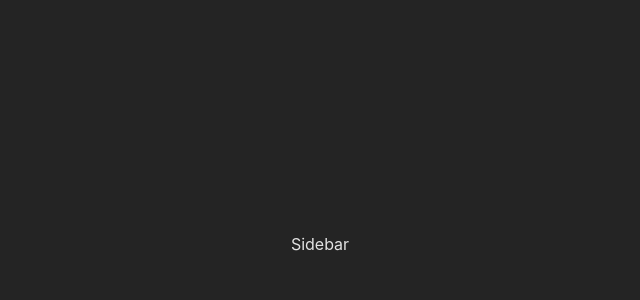
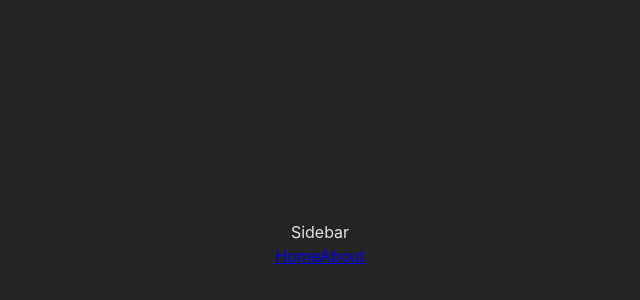
Before and after one commit to slowiakjakub/lostsong-frontend-app, a React (Vite) app: page / in a window 1280 px wide. Shown: the part 156-456 px from the top of the page, without its empty margins (320-960 px from the left). Built offline with nearby package versions, Linux system fonts and the light colour scheme.

Commit message:
Create sidebar with clickable links

```diff
--- a/src/App.jsx
+++ b/src/App.jsx
@@ -5,13 +5,15 @@
 import DownloadButton from './components/DownloadButton'
 import AppDescription from './components/AppDescription'
 import Home from './components/Home'
-import { Outlet } from 'react-router'
+import { Outlet, Link } from 'react-router-dom'
 
 function App() {
 
   return (
     <>
     <div>Sidebar</div>
+    <Link to={`home`}>Home</Link>
+    <Link to={`about`}>About</Link>
     <Outlet/>
     </>
   )
```
